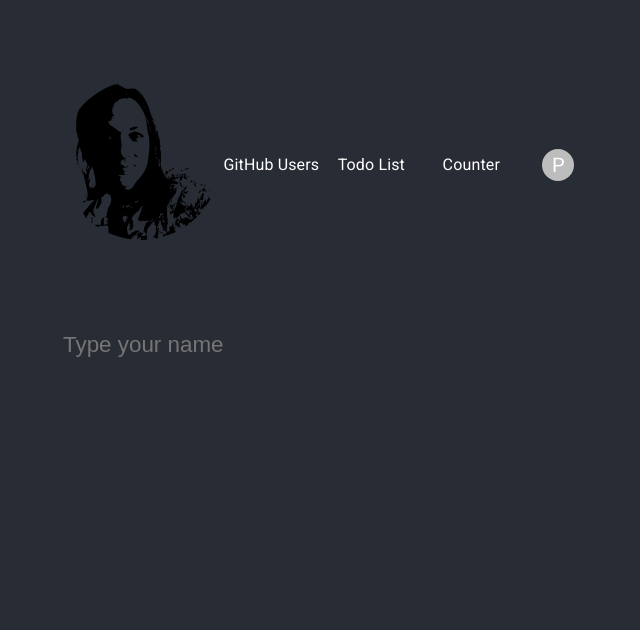
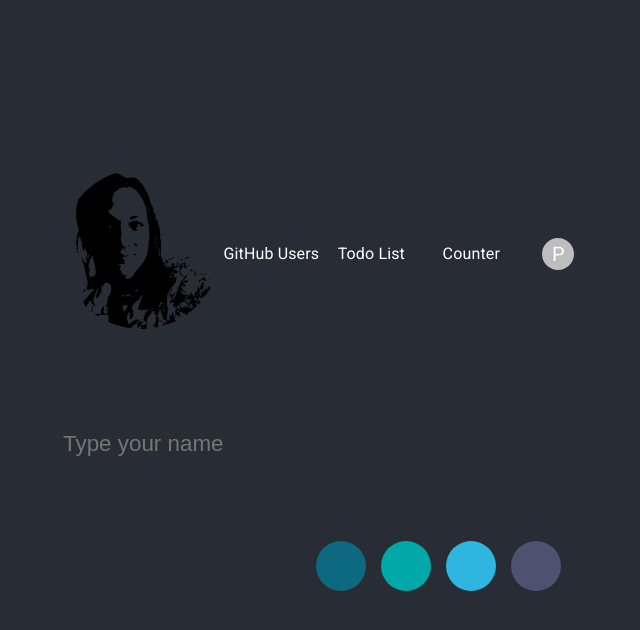
Before and after one commit to PiaHagman/My-First-React-App, a React (Create React App) app: page / in a window 1280 px wide. Shown: the top 630 px of the page, without its empty margins (329-969 px from the left). Built offline with nearby package versions, Linux system fonts and the light colour scheme.

Commit message:
Creates new component PageColor.jsx- still not working as intended

```diff
--- a/src/App.css
+++ b/src/App.css
@@ -1,15 +1,16 @@
 body {
-  background-color: #282c34;
-  min-height: 100vh;
+  /* background-color: #b67c11; */
+  /* min-height: 100vh; */
 }
 
 .app {
-  padding-top: 5rem;
+  /* padding-top: 5rem; */
   display: flex;
   flex-direction: column;
   align-items: center;
   justify-content: center;
   color: white;
+  box-sizing: border-box;
 
   line-height: 2rem;
 }
@@ -39,9 +40,10 @@ body {
   border:none;
   border-radius: 5px;
   color: white;
+  margin: 0 0 30px 0;
 }
 
-.name-form{
+.component-heading{
   font-size: 30px;
   font-weight: bold;
 
@@ -89,10 +91,7 @@ ul {
   list-style: none;
   padding: 0;
 
-
 }
-
-
 input {
   border: none;
   background: transparent;
@@ -113,7 +112,21 @@ input {
 
 .component-frame{
   border: 2px solid white;
-  padding: 25px;
+  padding: 35px;
   margin: 5px;
-  width: 500px;
+  width: 80vw;
+  max-width: 500px;
 }
+.color-circles{
+  border: none;
+  display: flex;
+  justify-content: right;
+  gap: 15px;
+}
+.color-circles button{
+border-radius: 50%;
+width: 50px;
+height: 50px;
+border: none;
+
+}
--- a/src/App.js
+++ b/src/App.js
@@ -10,15 +10,21 @@ import {
   Users,
   AccountMenu,
   ErrorPage,
+  PageColor,
 } from "./components/";
 
 function App() {
   const [nameIsSet, setNameIsSet] = useState(false);
   const [name, setName] = useState("");
   const [todos, setTodos] = useState([]);
+  const [backgroundColor, setBackgroundColor] = useState("#282c34");
 
+  const appStyle = {
+    backgroundColor: `${backgroundColor}`,
+    minHeight: "100vh",
+  };
   return (
-    <div className="app">
+    <div className="app" style={appStyle}>
       <div className="header">
         <Link to="/">
           <img src={logo} className="logo" alt="logo" />
@@ -49,6 +55,13 @@ function App() {
           <Route path="*" element={<ErrorPage />} />
         </Routes>
       </div>
+
+      <footer>
+        <PageColor
+          backgroundColor={backgroundColor}
+          setBackgroundColor={setBackgroundColor}
+        />
+      </footer>
     </div>
   );
 }
--- /dev/null
+++ b/src/components/PageColor.jsx
@@ -0,0 +1,26 @@
+import React from "react";
+import "../App.css";
+
+const PageColor = (backgroundColor, setBackgroundColor) => {
+    const color = ["#0C6980", "#00A8A8", "#2EB5E0", "#4C5270"]
+
+
+    return(
+        <div className="color-circles component-frame" >
+            <button
+                style={{ backgroundColor: `${color[0]}` }}
+                    onClick={() => {
+                        //console.log(color[0])
+                        setBackgroundColor(`${color[0]}`);
+
+                     }}>
+
+            </button>
+            <button style={{ backgroundColor: `${color[1]}` }}></button>
+            <button style={{ backgroundColor: `${color[2]}` }}></button>
+            <button style={{ backgroundColor: `${color[3]}` }}></button>
+        </div>
+    )
+}
+
+export default PageColor;
--- a/src/components/index.js
+++ b/src/components/index.js
@@ -6,7 +6,7 @@ import Users from "./Users";
 import AccountMenu from "./Menu";
 import Navbar from "./Navbar";
 import ErrorPage from "./ErrorPage";
-
+import PageColor from "./PageColor";
 export {
   Counter,
   Form,
@@ -16,4 +16,5 @@ export {
   AccountMenu,
   Navbar,
   ErrorPage,
+  PageColor,
 };
```
